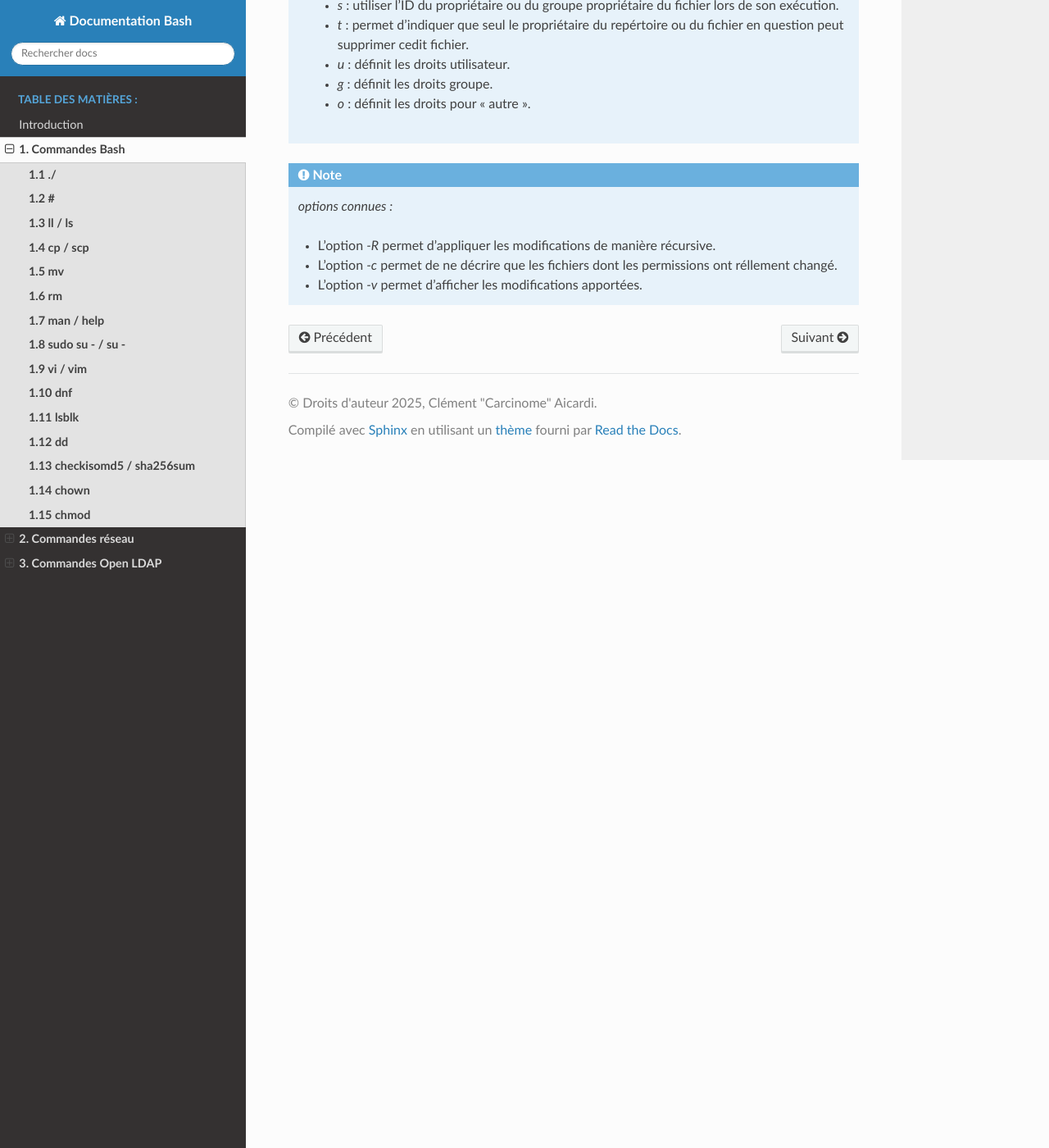
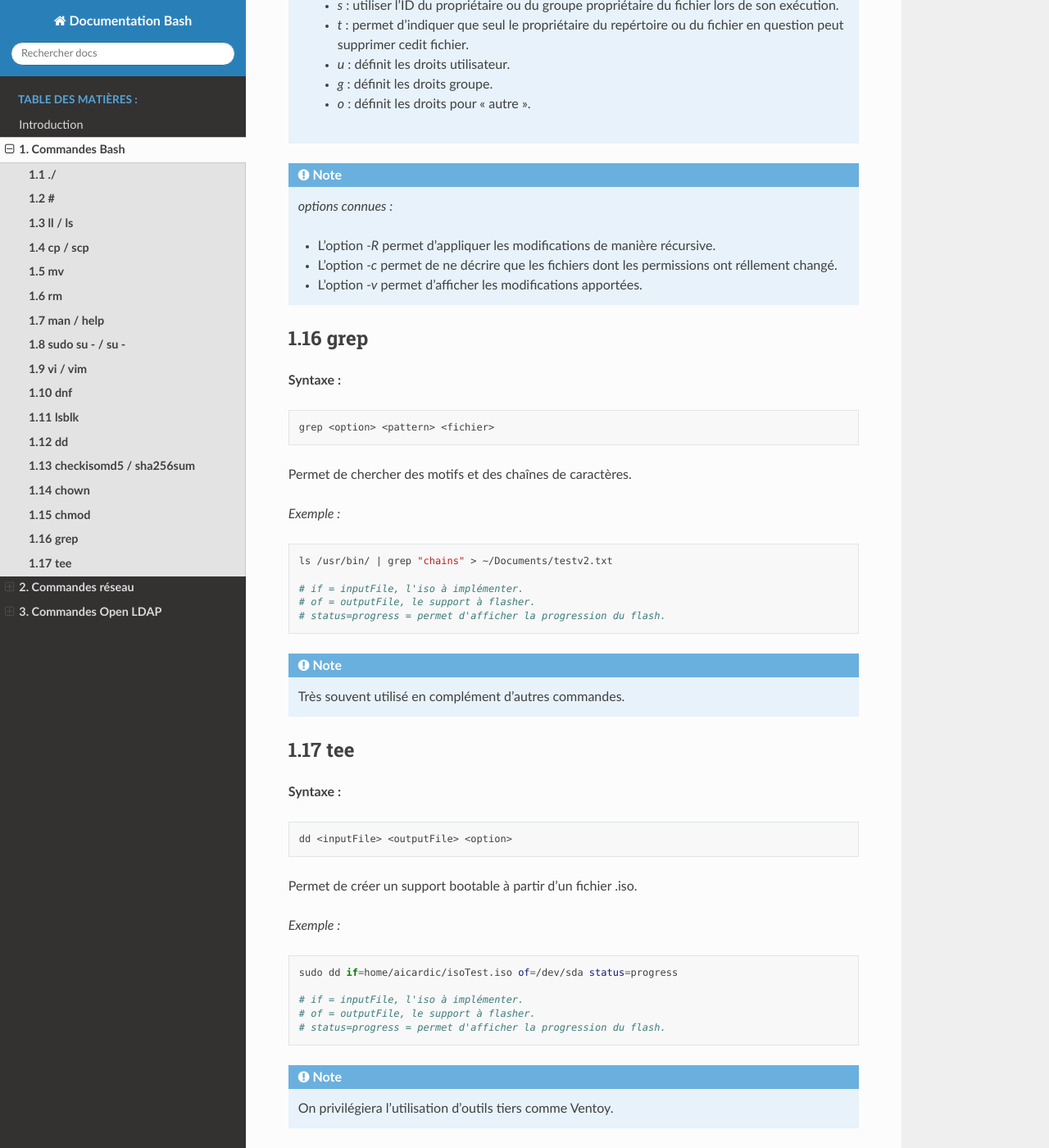
Before and after one commit to Carcinome/documentationBash, a Sphinx documentation site: the page built from source/commandes_bash.rst, in a window 1280 px wide and 1400 px high, scrolled down 10222 px. Shown: the whole window at 82% size. Built offline with Sphinx 7.4.7 and the Read the Docs theme 3.1.0, drawn with Linux system fonts in a browser that asks for light colours.

Commit message:
Mise à jour documentation

```diff
--- a/source/commandes_bash.rst
+++ b/source/commandes_bash.rst
@@ -491,3 +491,57 @@ Permet de modifier les autorisations d'accès à un fichier ou dossier.
     - L'option `-R` permet d'appliquer les modifications de manière récursive.
     - L'option `-c` permet de ne décrire que les fichiers dont les permissions ont réllement changé.
     - L'option `-v` permet d'afficher les modifications apportées.
+
+
+**1.16 grep**
+^^^^^^^^^^^^^
+
+**Syntaxe :**
+
+.. code-block:: bash
+
+    grep <option> <pattern> <fichier>
+
+
+Permet de chercher des motifs et des chaînes de caractères.
+
+*Exemple :*
+
+.. code-block:: bash
+
+    ls /usr/bin/ | grep "chains" > ~/Documents/testv2.txt
+
+    # if = inputFile, l'iso à implémenter.
+    # of = outputFile, le support à flasher.
+    # status=progress = permet d'afficher la progression du flash.
+
+.. note::
+
+    Très souvent utilisé en complément d'autres commandes.
+
+
+**1.17 tee**
+^^^^^^^^^^^^
+
+**Syntaxe :**
+
+.. code-block:: bash
+
+    dd <inputFile> <outputFile> <option>
+
+
+Permet de créer un support bootable à partir d'un fichier .iso.
+
+*Exemple :*
+
+.. code-block:: bash
+
+    sudo dd if=home/aicardic/isoTest.iso of=/dev/sda status=progress
+
+    # if = inputFile, l'iso à implémenter.
+    # of = outputFile, le support à flasher.
+    # status=progress = permet d'afficher la progression du flash.
+
+.. note::
+
+    On privilégiera l'utilisation d'outils tiers comme Ventoy.
```
Also changed, not shown: 9 other files.
